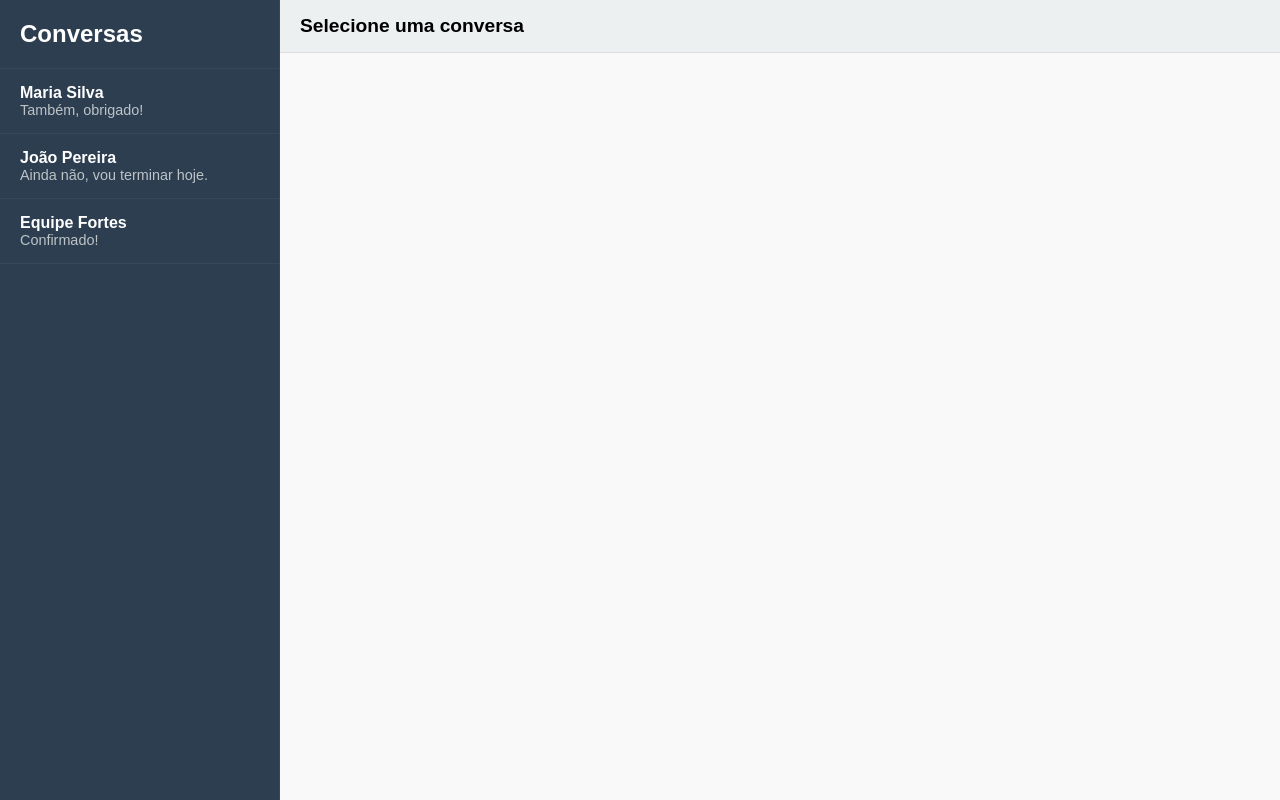
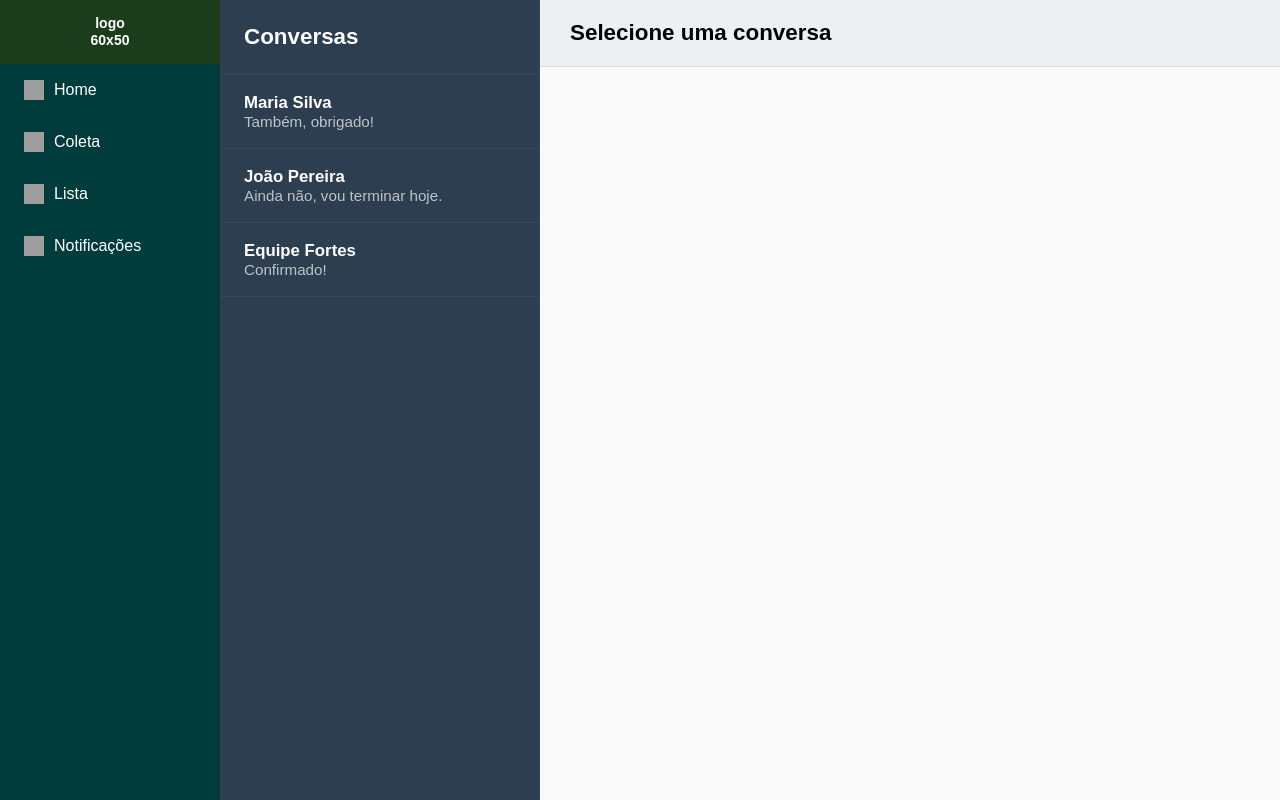
Before and after one commit to vitooorz/projeto-fortes, a plain HTML site: page projetointegrado_js/colaborador-conversa.html in a window 1280 px wide. Drawn offline with Linux system fonts and the light colour scheme; grey boxes are pictures that could not be loaded.

Commit message:
Update colaborador-conversa.html

```diff
--- a/projetointegrado_js/colaborador-conversa.html
+++ b/projetointegrado_js/colaborador-conversa.html
@@ -2,8 +2,8 @@
 <html lang="pt-BR">
 <head>
   <meta charset="UTF-8" />
-<meta name="viewport" content="width=device-width, initial-scale=1" />
-<title>Tela de Conversas - Fortes Engenharia</title>
+  <meta name="viewport" content="width=device-width, initial-scale=1.0"/>
+  <title>Conversas - Fortes Engenharia</title>
   <style>
     * {
       box-sizing: border-box;
@@ -11,165 +11,320 @@
     body {
       margin: 0;
       font-family: Arial, sans-serif;
+      display: flex;
       height: 100vh;
+      background: #f0f0f0;
+    }
+
+    /* MENU LATERAL */
+    .sidebar-menu {
+      width: 180px;
+      background-color: #003c3c;
+      color: white;
       display: flex;
-    background: #f5f5f5;
+      flex-direction: column;
     }
-  .sidebar {
-    width: 280px;
+
+    .logo-area {
+      background-color: #1b3d1b;
+      text-align: center;
+      padding: 15px 0;
+      font-size: 14px;
+      font-weight: bold;
+      line-height: 1.2;
+    }
+
+    .nav-item {
+      display: flex;
+      align-items: center;
+      gap: 10px;
+      padding: 12px 20px;
+      color: white;
+      text-decoration: none;
+      transition: background 0.2s;
+    }
+
+    .nav-item:hover {
+      background-color: #145a5a;
+    }
+
+    .nav-item.active {
+      background-color: #1b4d4d;
+    }
+
+    .nav-item img {
+      width: 18px;
+      height: 18px;
+    }
+
+    /* CONTEÚDO PRINCIPAL */
+    .main-content {
+      flex-grow: 1;
+      display: flex;
+      height: 100vh;
+    }
+
+    .conversations-sidebar {
+      width: 260px;
       background: #2c3e50;
       color: white;
       display: flex;
       flex-direction: column;
       border-right: 1px solid #34495e;
     }
-  .sidebar-header {
+
+    .conversations-sidebar h2 {
+      margin: 0;
       padding: 20px;
-    font-size: 1.5em;
-    font-weight: bold;
+      font-size: 1.2em;
       border-bottom: 1px solid #34495e;
     }
+
     .conversations-list {
+      overflow-y: auto;
       flex-grow: 1;
-    overflow-y: auto;
     }
+
     .conversation-item {
-    padding: 15px 20px;
+      padding: 12px 20px;
       border-bottom: 1px solid #34495e;
       cursor: pointer;
-    transition: background 0.2s;
     }
+
     .conversation-item:hover {
-    background: #34495e;
+      background-color: #34495e;
     }
+
     .conversation-item.active {
-    background: #1abc9c;
-    color: #fff;
+      background-color: #1abc9c;
     }
+
     .conversation-name {
       font-weight: bold;
     }
+
     .conversation-last-msg {
       font-size: 0.9em;
       color: #bdc3c7;
-    white-space: nowrap;
-    overflow: hidden;
-    text-overflow: ellipsis;
     }
+
     .chat-area {
       flex-grow: 1;
       display: flex;
       flex-direction: column;
-    background: white;
+      background-color: white;
     }
+
     .chat-header {
       padding: 15px 20px;
-    background: #ecf0f1;
+      background-color: #ecf0f1;
       border-bottom: 1px solid #ddd;
       font-weight: bold;
       font-size: 1.2em;
     }
+
     .messages {
       flex-grow: 1;
-    padding: 15px 20px;
+      padding: 20px;
       overflow-y: auto;
       background: #f9f9f9;
     }
+
     .message {
-    margin-bottom: 12px;
       max-width: 70%;
-    padding: 10px 14px;
+      margin-bottom: 15px;
+      padding: 10px 15px;
       border-radius: 15px;
-    clear: both;
     }
+
     .message.sent {
-    background: #1abc9c;
+      background-color: #1abc9c;
       color: white;
       margin-left: auto;
       border-bottom-right-radius: 0;
     }
+
     .message.received {
-    background: #ecf0f1;
+      background-color: #ecf0f1;
       color: #333;
       margin-right: auto;
       border-bottom-left-radius: 0;
     }
-  .chat-input-area {
-    padding: 10px 20px;
+
+    .chat-input {
+      padding: 15px 20px;
+      display: flex;
       border-top: 1px solid #ddd;
-    display: flex;
-    background: #ecf0f1;
+      background-color: #ecf0f1;
     }
-  .chat-input-area input[type="text"] {
+
+    .chat-input input {
       flex-grow: 1;
-    padding: 10px 14px;
+      padding: 10px 15px;
+      border-radius: 20px;
+      border: 1px solid #ccc;
       font-size: 1em;
-    border: 1px solid #ccc;
-    border-radius: 20px;
       outline: none;
     }
-  .chat-input-area button {
+
+    .chat-input button {
       margin-left: 10px;
-    background: #1abc9c;
+      padding: 10px 20px;
+      border-radius: 20px;
+      background-color: #1abc9c;
       border: none;
       color: white;
       font-weight: bold;
+      cursor: pointer;
+    }
+
+    .chat-input button:hover {
+      background-color: #16a085;
+    }
+
+  /* ... */
+  .sidebar-menu {
+    width: 220px;
+    background-color: #003c3c;
+    color: white;
+    display: flex;
+    flex-direction: column;
+  }
+
+  .nav-item {
+    padding: 16px 24px;
+    font-size: 1rem;
+  }
+
+  .nav-item img {
+    width: 20px;
+    height: 20px;
+  }
+
+  .main-content {
+    flex-grow: 1;
+    display: flex;
+    height: 100vh;
+  }
+
+  .conversations-sidebar {
+    width: 320px;
+    background: #2c3e50;
+    color: white;
+    display: flex;
+    flex-direction: column;
+    border-right: 1px solid #34495e;
+  }
+
+  .conversations-sidebar h2 {
+    padding: 24px;
+    font-size: 1.4em;
+  }
+
+  .conversation-item {
+    padding: 18px 24px;
+    font-size: 1rem;
+  }
+
+  .conversation-name {
+    font-weight: bold;
+    font-size: 1.05em;
+  }
+
+  .conversation-last-msg {
+    font-size: 0.95em;
+  }
+
+  .chat-header {
+    padding: 20px 30px;
+    font-size: 1.4em;
+  }
+
+  .messages {
+    padding: 24px 30px;
+  }
+
+  .message {
+    padding: 14px 20px;
+    font-size: 1.05em;
+  }
+
+  .chat-input {
+    padding: 20px 30px;
+  }
+
+  .chat-input input {
+    padding: 12px 18px;
     font-size: 1em;
-    padding: 0 20px;
-    border-radius: 20px;
-    cursor: pointer;
-    transition: background 0.3s;
   }
-  .chat-input-area button:hover {
-    background: #16a085;
+
+  .chat-input button {
+    padding: 12px 24px;
+    font-size: 1em;
   }
+
+
+
+
   </style>
 </head>
 <body>
-  <div class="sidebar">
-    <div class="sidebar-header">Conversas</div>
-    <div class="conversations-list" id="conversationsList">
-      <!-- Conversas vão aqui -->
+
+  <!-- MENU LATERAL -->
+  <div class="sidebar-menu">
+    <div class="logo-area">
+      logo<br>60x50
     </div>
+    <a href="colaborador-home.html" class="nav-item"><img src="https://cdn-icons-png.flaticon.com/512/1946/1946436.png"><span>Home</span></a>
+    <a href="colaborador-coleta.html" class="nav-item"><img src="https://cdn-icons-png.flaticon.com/512/854/854878.png"><span>Coleta</span></a>
+    <a href="colaborador-lista.html" class="nav-item"><img src="https://cdn-icons-png.flaticon.com/512/84/84380.png"><span>Lista</span></a>
+    <a href="colaborador-lista.html" class="nav-item"><img src="https://cdn-icons-png.flaticon.com/512/1827/1827392.png"><span>Notificações</span></a>
   </div>
 
+  <!-- CONTEÚDO PRINCIPAL -->
+  <div class="main-content">
+    <!-- Lista de Conversas -->
+    <div class="conversations-sidebar">
+      <h2>Conversas</h2>
+      <div class="conversations-list" id="conversationsList"></div>
+    </div>
+
+    <!-- Área de Chat -->
     <div class="chat-area">
       <div class="chat-header" id="chatHeader">Selecione uma conversa</div>
-    <div class="messages" id="messages">
-      <!-- Mensagens vão aqui -->
+      <div class="messages" id="messages"></div>
+      <div class="chat-input" id="chatInputArea" style="display: none;">
+        <input type="text" id="messageInput" placeholder="Digite sua mensagem...">
+        <button id="sendButton">Enviar</button>
       </div>
-    <div class="chat-input-area" id="chatInputArea" style="display:none;">
-      <input type="text" id="messageInput" placeholder="Digite sua mensagem..." />
-      <button id="sendButton">Enviar</button>
     </div>
   </div>
 
   <script>
-  // Dados simulados de conversas e mensagens
     const conversations = [
       {
         id: 1,
         name: "Maria Silva",
         messages: [
-        { text: "Oi, tudo bem?", sent: false, timestamp: "10:01" },
-        { text: "Tudo ótimo, e você?", sent: true, timestamp: "10:02" },
-        { text: "Também, obrigado!", sent: false, timestamp: "10:03" },
+          { text: "Oi, tudo bem?", sent: false },
+          { text: "Tudo ótimo, e você?", sent: true },
+          { text: "Também, obrigado!", sent: false },
         ],
       },
       {
         id: 2,
         name: "João Pereira",
         messages: [
-        { text: "O relatório está pronto?", sent: true, timestamp: "09:15" },
-        { text: "Ainda não, vou terminar hoje.", sent: false, timestamp: "09:17" },
+          { text: "O relatório está pronto?", sent: true },
+          { text: "Ainda não, vou terminar hoje.", sent: false },
         ],
       },
       {
         id: 3,
         name: "Equipe Fortes",
         messages: [
-        { text: "Reunião às 14h.", sent: false, timestamp: "08:30" },
-        { text: "Confirmado!", sent: true, timestamp: "08:31" },
+          { text: "Reunião às 14h.", sent: false },
+          { text: "Confirmado!", sent: true },
         ],
       },
     ];
@@ -179,42 +334,35 @@
     const conversationsListEl = document.getElementById("conversationsList");
     const chatHeaderEl = document.getElementById("chatHeader");
     const messagesEl = document.getElementById("messages");
-  const chatInputAreaEl = document.getElementById("chatInputArea");
-  const messageInputEl = document.getElementById("messageInput");
-  const sendButtonEl = document.getElementById("sendButton");
+    const chatInputEl = document.getElementById("chatInputArea");
+    const messageInput = document.getElementById("messageInput");
+    const sendButton = document.getElementById("sendButton");
 
     function renderConversations() {
       conversationsListEl.innerHTML = "";
-    conversations.forEach((conv) => {
+      conversations.forEach(conv => {
         const lastMsg = conv.messages.length > 0 ? conv.messages[conv.messages.length - 1].text : "";
-      const item = document.createElement("div");
-      item.classList.add("conversation-item");
-      if (conv.id === currentConversationId) item.classList.add("active");
-      item.dataset.id = conv.id;
-      item.innerHTML = `
+        const div = document.createElement("div");
+        div.className = "conversation-item" + (conv.id === currentConversationId ? " active" : "");
+        div.innerHTML = `
           <div class="conversation-name">${conv.name}</div>
           <div class="conversation-last-msg">${lastMsg}</div>
         `;
-      item.addEventListener("click", () => {
-        selectConversation(conv.id);
-      });
-      conversationsListEl.appendChild(item);
+        div.onclick = () => selectConversation(conv.id);
+        conversationsListEl.appendChild(div);
       });
     }
 
     function renderMessages() {
       const conversation = conversations.find(c => c.id === currentConversationId);
       if (!conversation) return;
-
+      messagesEl.innerHTML = "";
       chatHeaderEl.textContent = conversation.name;
-    messagesEl.innerHTML = "";
-
       conversation.messages.forEach(msg => {
-      const msgEl = document.createElement("div");
-      msgEl.classList.add("message");
-      msgEl.classList.add(msg.sent ? "sent" : "received");
-      msgEl.textContent = msg.text;
-      messagesEl.appendChild(msgEl);
+        const div = document.createElement("div");
+        div.className = "message " + (msg.sent ? "sent" : "received");
+        div.textContent = msg.text;
+        messagesEl.appendChild(div);
       });
       messagesEl.scrollTop = messagesEl.scrollHeight;
     }
@@ -223,36 +371,27 @@
       currentConversationId = id;
       renderConversations();
       renderMessages();
-    chatInputAreaEl.style.display = "flex";
-    messageInputEl.focus();
+      chatInputEl.style.display = "flex";
+      messageInput.focus();
     }
 
-  sendButtonEl.addEventListener("click", () => {
-    sendMessage();
-  });
-
-  messageInputEl.addEventListener("keydown", (e) => {
-    if (e.key === "Enter") {
-      e.preventDefault();
-      sendMessage();
-    }
-  });
-
     function sendMessage() {
-    const text = messageInputEl.value.trim();
+      const text = messageInput.value.trim();
       if (!text) return;
-
       const conversation = conversations.find(c => c.id === currentConversationId);
-    if (!conversation) return;
-
-    conversation.messages.push({ text, sent: true, timestamp: new Date().toLocaleTimeString().slice(0,5) });
-    messageInputEl.value = "";
+      conversation.messages.push({ text, sent: true });
+      messageInput.value = "";
+      renderMessages();
       renderConversations();
-    renderMessages();
     }
 
-  // Inicializa a lista
+    sendButton.onclick = sendMessage;
+    messageInput.onkeydown = e => {
+      if (e.key === "Enter") sendMessage();
+    };
+
     renderConversations();
   </script>
+
 </body>
 </html>
```
Lines whose indentation alone changed are shown as unchanged.
